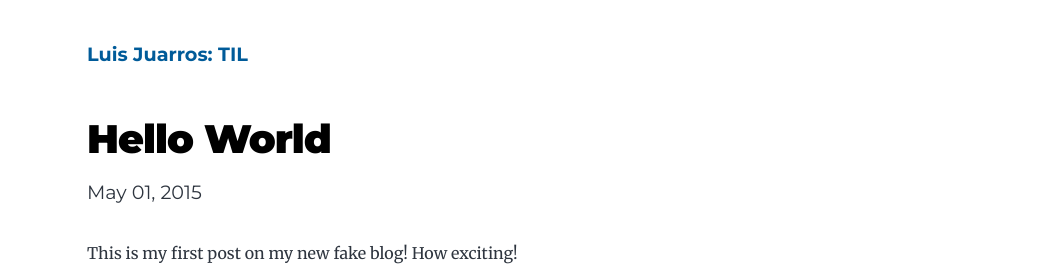
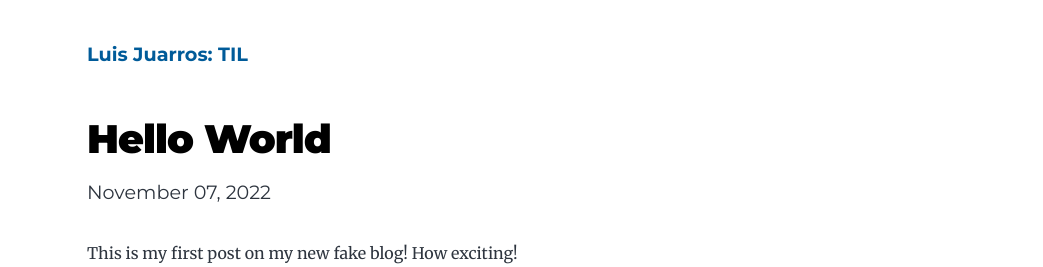
Before and after one commit to luisjuarros/til, a Gatsby site: page /hello-world/ in a window 1280 px wide. Shown: the top 267 px of the page, without its empty margins (237-1280 px from the left). Built offline with nearby package versions, Linux system fonts and the light colour scheme; Gatsby itself is replaced by a stand-in of ours; some packages are replaced by stand-ins of ours.

Commit message:
First template post date updated

```diff
--- a/content/blog/hello-world/index.md
+++ b/content/blog/hello-world/index.md
@@ -1,6 +1,6 @@
 ---
 title: Hello World
-date: "2015-05-01T22:12:03.284Z"
+date: "2022-11-07T22:12:03.284Z"
 description: "Hello World"
 ---
 
```
